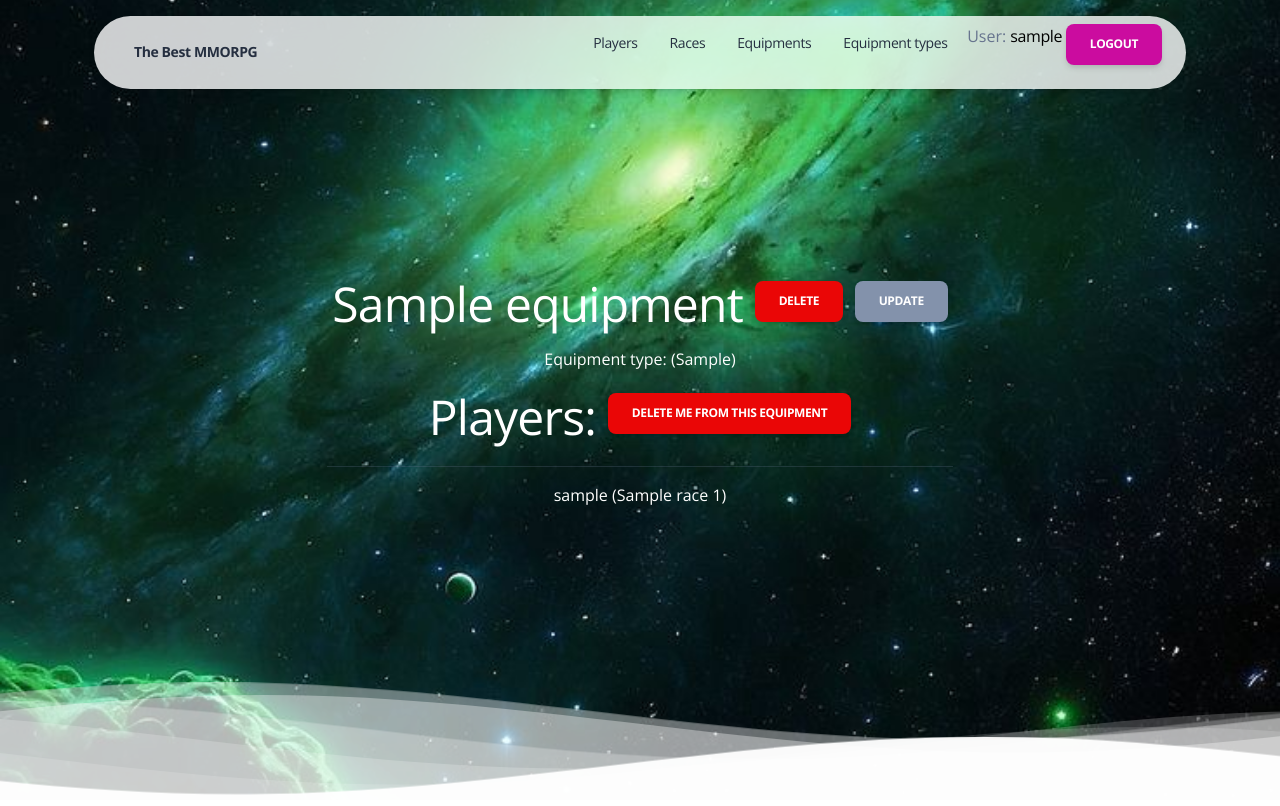
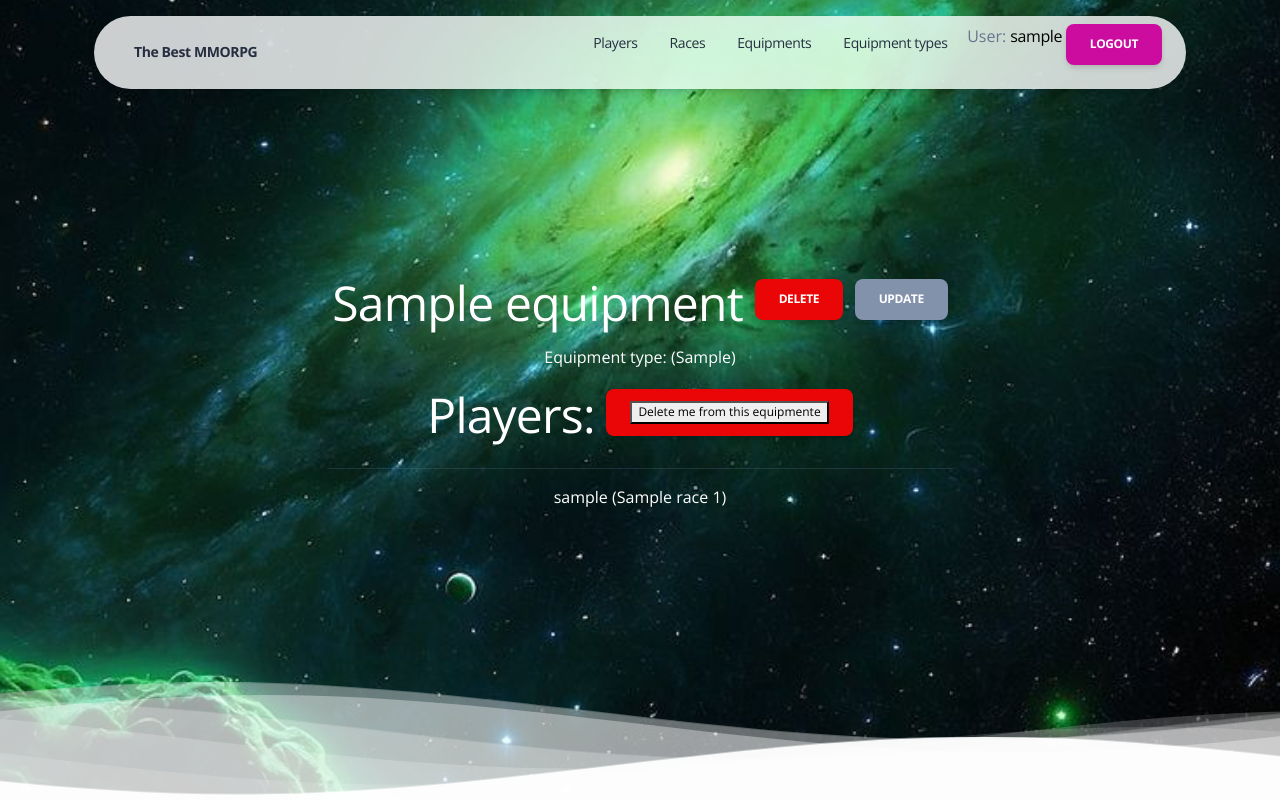
Before and after one commit to Waldemar-wal/players-info, a Django app: page /equipments/1/ in a window 1280 px wide. Shown: the top 806 px of the page. Run offline with Django 5.2, Linux system fonts and the light colour scheme; a user stored in the database is signed in; tables that the repository leaves empty hold one stand-in row (values such as "Sample post"); some libraries are stand-ins or nearby versions.

Commit message:
create class view AssignToEquipment

```diff
--- a/players/forms.py
+++ b/players/forms.py
@@ -2,6 +2,8 @@ from django import forms
 from django.contrib.auth import get_user_model
 from django.contrib.auth.forms import UserCreationForm
 from django.core.exceptions import ValidationError
+from django.http import HttpResponseRedirect
+from django.urls import reverse_lazy
 
 from players.models import Player, Equipment, Race
 
@@ -51,7 +53,7 @@ def validate_race_level_power(
     race,
     level,
     power,
-):  # regex validation is also possible here
+):
     if level < 1:
         raise ValidationError("Level must be greater than 0")
     if power < 1:
--- a/players/urls.py
+++ b/players/urls.py
@@ -7,7 +7,6 @@ from .views import (
     EquipmentCreateView,
     EquipmentUpdateView,
     EquipmentDeleteView,
-    toggle_assign_to_equipment,
     PlayerListView,
     PlayerDetailView,
     PlayerCreateView,
@@ -21,6 +20,8 @@ from .views import (
     RaceUpdateView,
     RaceCreateView,
     RaceListView,
+    # toggle_assign_to_equipment,
+    AssignToEquipment,
 )
 
 
@@ -91,8 +92,8 @@ urlpatterns = [
     ),
     path(
         "equipments/<int:pk>/toggle-assign/",
-        toggle_assign_to_equipment,
-        name="toggle-equipment-assign",
+        AssignToEquipment.as_view(),
+        name="toggle-assign-to-equipment",
     ),
     path("players/", PlayerListView.as_view(), name="player-list"),
     path(
--- a/players/views.py
+++ b/players/views.py
@@ -12,7 +12,7 @@ from .forms import (
     EquipmentNameSearchForm,
     PlayerUsernameSearchForm,
     RaceNameSearchForm,
-    EquipmentTypeNameSearchForm
+    EquipmentTypeNameSearchForm,
 )
 from .models import Player, Equipment, EquipmentType, Race
 
@@ -24,7 +24,6 @@ def home_page(request):
     num_players = Player.objects.count()
     num_races = Race.objects.count()
     num_equipments = Equipment.objects.count()
-    num_equipment_types = EquipmentType.objects.count()
 
     num_visits = request.session.get("num_visits", 0)
     request.session["num_visits"] = num_visits + 1
@@ -226,15 +225,29 @@ class PlayerDeleteView(LoginRequiredMixin, generic.DeleteView):
     success_url = reverse_lazy("")
 
 
-@login_required
-def toggle_assign_to_equipment(request, pk):
-    player = Player.objects.get(id=request.user.id)
-    if (
-        Equipment.objects.get(id=pk) in player.equipments.all()
-    ):  # probably could check if car exists
-        player.equipments.remove(pk)
-    else:
-        player.equipments.add(pk)
-    return HttpResponseRedirect(
-        reverse_lazy("players:equipment-detail", args=[pk])
-    )
+# @login_required
+# def toggle_assign_to_equipment(request, pk):
+#     player = Player.objects.get(id=request.user.id)
+#     if (
+#         Equipment.objects.get(id=pk) in player.equipments.all()
+#     ):
+#         player.equipments.remove(pk)
+#     else:
+#         player.equipments.add(pk)
+#     return HttpResponseRedirect(
+#         reverse_lazy("players:equipment-detail", args=[pk])
+#     )
+
+class AssignToEquipment(generic.View):
+    def post(self,  request, pk):
+        player = Player.objects.get(id=request.user.id)
+        equipment = Equipment.objects.get(id=pk)
+        if (
+                equipment in player.equipments.all()
+        ):
+            player.equipments.remove(equipment)
+        else:
+            player.equipments.add(equipment)
+        return HttpResponseRedirect(
+            reverse_lazy("players:equipment-detail", args=[pk])
+        )
--- a/templates/players/equipment_detail.html
+++ b/templates/players/equipment_detail.html
@@ -21,13 +21,19 @@
               Players:
 
               {% if equipment in user.equipments.all %}
-                <a href="{% url 'players:toggle-equipment-assign' pk=equipment.id %}" class="btn btn-danger link-to-page">
-                  Delete me from this equipment
-                </a>
+                <form action="" method="post" href="{% url 'players:toggle-assign-to-equipment' pk=equipment.id %}" class="btn btn-danger link-to-page">
+                  {% csrf_token %}
+                  <button type="submit" name="delete" value="delete">
+                    Delete me from this equipmente
+                  </button>
+                </form>
               {% else %}
-                <a href="{% url 'players:toggle-equipment-assign' pk=equipment.id %}" class="btn btn-success link-to-page">
-                  Assign me from this equipment
-                </a>
+                <form action="" method="post" href="{% url 'players:toggle-assign-to-equipment' pk=equipment.id %}" class="btn btn-success  link-to-page">
+                  {% csrf_token %}
+                  <button type="submit" name="assign" value="assign">
+                    Assign me from this equipment
+                  </button>
+                </form>
               {% endif %}
 
             </h1>
```
Also changed, not shown: 1 other file.
